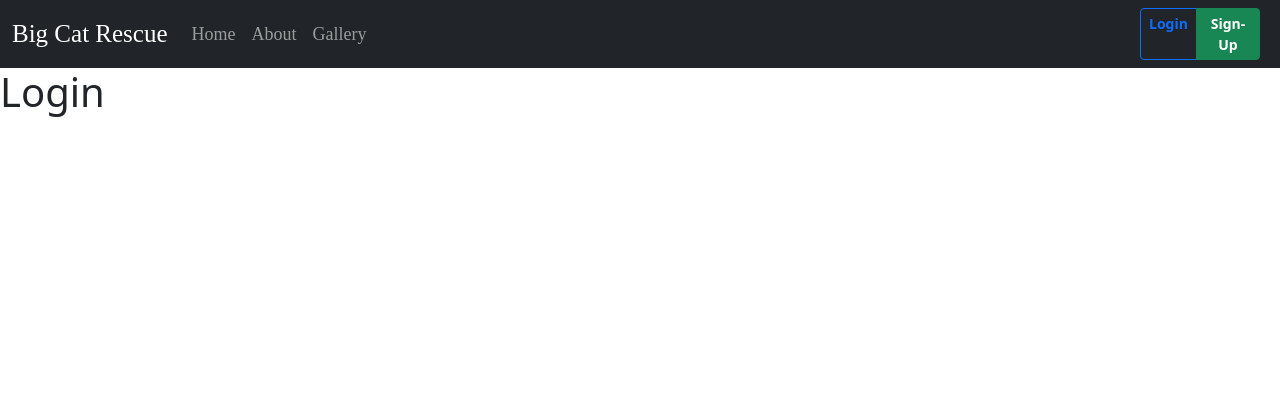
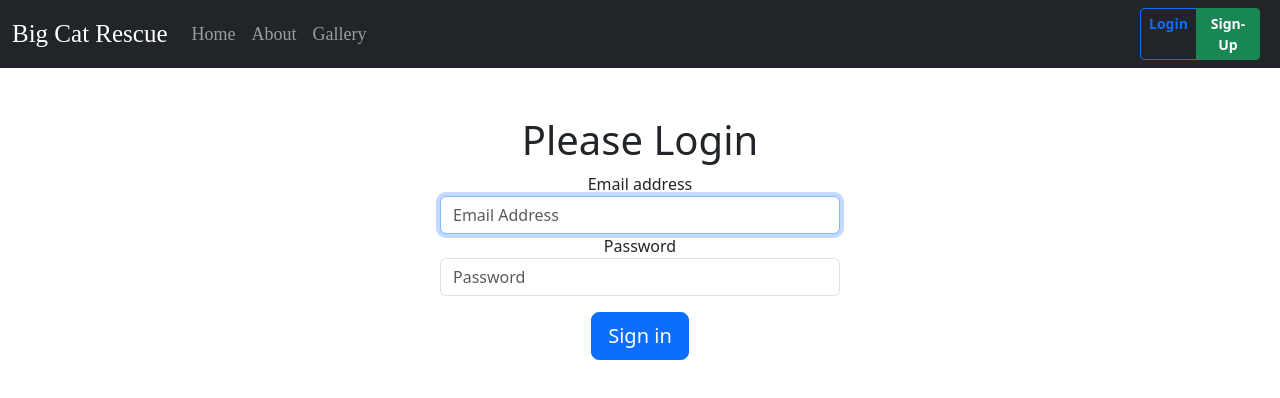
Before and after one commit to chlawrence31/cen3031-project, a React (Create React App) app in the folder frontend/: page /login in a window 1280 px wide. Shown: the top 398 px of the page. Built offline with nearby package versions, Linux system fonts and the light colour scheme; the HTML template or start-up script is replaced by a standard one.

Commit message:
I added the login and signup frontend pages

```diff
--- a/frontend/src/Pages/Login.js
+++ b/frontend/src/Pages/Login.js
@@ -2,8 +2,16 @@ import React from 'react';
 
 function Login() {
   return (
-    <div>
-      <h1>Login</h1>
+    <div className ="text-center mt-5" style={{ maxWidth: "400px", margin: "0 auto" }}>
+      <h1>Please Login</h1>
+      <label for="inputEmail" class="sr-only">Email address</label>
+      <input type="email" id="emailAddress" class="form-control"
+      placeholder = "Email Address" required autoFocus></input>
+      <label for="inputPassword" class="sr-only">Password</label>
+      <input type="password" id="inputPassword" class="form-control" placeholder="Password" required></input>
+      <div className ="mt-3">
+        <button className ="btn btn-lg btn-primary btn-block" type="submit">Sign in</button>
+      </div>
     </div>
   );
 }
--- a/frontend/src/Pages/Signup.js
+++ b/frontend/src/Pages/Signup.js
@@ -2,8 +2,16 @@ import React from 'react';
 
 function Signup() {
   return (
-    <div>
-      <h1>Signup</h1>
+    <div className ="text-center mt-5" style={{ maxWidth: "400px", margin: "0 auto" }}>
+      <h1>Please Sign Up</h1>
+      <label for="inputEmail" class="sr-only">Email address</label>
+      <input type="email" id="emailAddress" class="form-control"
+      placeholder = "Email Address" required autoFocus></input>
+      <label for="inputPassword" class="sr-only">Password</label>
+      <input type="password" id="inputPassword" class="form-control" placeholder="Password" required></input>
+      <div className ="mt-3">
+        <button className ="btn btn-lg btn-primary btn-block" type="submit">Sign in</button>
+      </div>
     </div>
   );
 }
```
